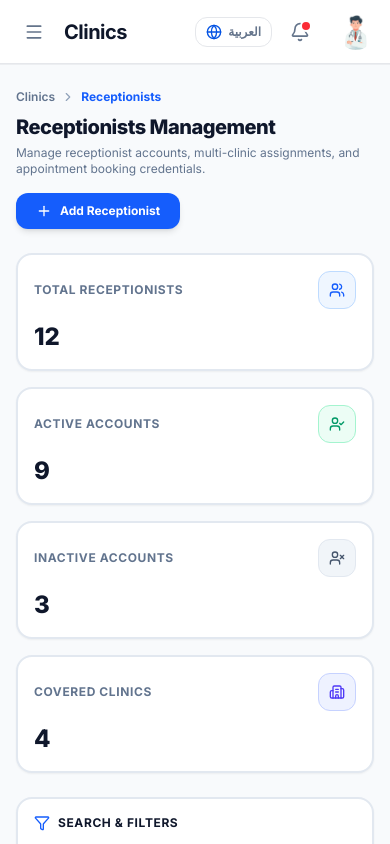
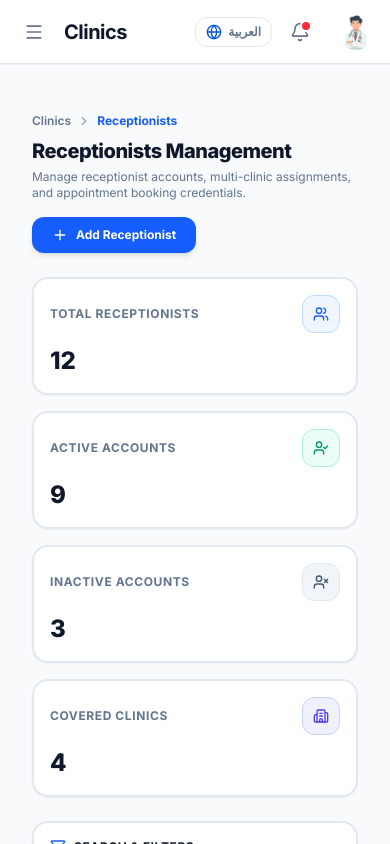
Before and after one commit to EsraaAhmed886/appoynt-api, a Next.js app in the folder appoynt_web_app/: page /clinics/receptionists in a window 390 px wide. Built offline with nearby package versions, Linux system fonts and the light colour scheme; no server answers.

Commit message:
[APPOYNT-134][FRONTEND][REFACTOR]: Expand layout container width to full responsive viewport across receptionists management

```diff
--- a/appoynt_web_app/src/app/clinics/receptionists/page.tsx
+++ b/appoynt_web_app/src/app/clinics/receptionists/page.tsx
@@ -20,7 +20,9 @@ export default function ReceptionistsPage() {
   return (
     <DashboardLayout>
       <ReceptionistProvider>
-        <ReceptionistsView />
+        <div className="w-full min-h-screen px-4 sm:px-6 lg:px-8 py-6 space-y-6 max-w-[1600px] mx-auto">
+          <ReceptionistsView />
+        </div>
       </ReceptionistProvider>
     </DashboardLayout>
   );
--- a/appoynt_web_app/src/components/receptionists/receptionist_filter_bar.tsx
+++ b/appoynt_web_app/src/components/receptionists/receptionist_filter_bar.tsx
@@ -131,7 +131,7 @@ export default function ReceptionistFilterBar() {
     sort !== "newest";
 
   return (
-    <div className="bg-white dark:bg-[#0E1726] border-2 border-slate-200 dark:border-slate-800 rounded-2xl p-4 md:p-5 shadow-xs space-y-4">
+    <div className="w-full bg-white dark:bg-[#0E1726] border-2 border-slate-200 dark:border-slate-800 rounded-2xl p-4 md:p-5 shadow-xs space-y-4">
       <div className="flex items-center justify-between gap-3">
         <div className="flex items-center gap-2 text-xs font-bold text-slate-900 dark:text-white uppercase tracking-wider">
           <Filter className="w-4 h-4 text-blue-600 dark:text-blue-400" />
--- a/appoynt_web_app/src/components/receptionists/receptionist_stats_strip.tsx
+++ b/appoynt_web_app/src/components/receptionists/receptionist_stats_strip.tsx
@@ -61,7 +61,7 @@ export default function ReceptionistStatsStrip() {
   ];
 
   return (
-    <div className="grid grid-cols-1 sm:grid-cols-2 lg:grid-cols-4 gap-4">
+    <div className="w-full grid grid-cols-1 sm:grid-cols-2 lg:grid-cols-4 gap-4">
       {cards.map((card) => {
         const Icon = card.icon;
         return (
--- a/appoynt_web_app/src/components/receptionists/receptionist_table.tsx
+++ b/appoynt_web_app/src/components/receptionists/receptionist_table.tsx
@@ -78,7 +78,7 @@ export default function ReceptionistTable({ onEdit, onDelete }: ReceptionistTabl
   };
 
   return (
-    <div className="bg-white dark:bg-[#0E1726] border-2 border-slate-200 dark:border-slate-800 rounded-2xl shadow-xs overflow-hidden">
+    <div className="w-full bg-white dark:bg-[#0E1726] border-2 border-slate-200 dark:border-slate-800 rounded-2xl shadow-xs overflow-hidden">
       <div className="overflow-x-auto">
         <table className="w-full text-xs text-slate-700 dark:text-slate-200 text-start">
           <thead className="bg-slate-50 dark:bg-[#131E35] border-b-2 border-slate-200 dark:border-slate-800 uppercase text-[11px] font-bold text-slate-500 dark:text-slate-400">
--- a/appoynt_web_app/src/components/receptionists/receptionists_view.tsx
+++ b/appoynt_web_app/src/components/receptionists/receptionists_view.tsx
@@ -79,7 +79,7 @@ export default function ReceptionistsView() {
   const hasNoClinics = clinics.length === 0;
 
   return (
-    <div className="space-y-6 animate-in fade-in duration-200 text-start max-w-7xl mx-auto pb-12">
+    <div className="w-full space-y-6 animate-in fade-in duration-200 text-start pb-12">
       {/* Toast Notification Alert */}
       {toast && (
         <div
--- a/appoynt_web_app/src/components/receptionists/states/receptionist_table_skeleton.tsx
+++ b/appoynt_web_app/src/components/receptionists/states/receptionist_table_skeleton.tsx
@@ -18,7 +18,7 @@ export default function ReceptionistTableSkeleton() {
   const rows = Array.from({ length: 5 });
 
   return (
-    <div className="bg-white dark:bg-[#0E1726] border-2 border-slate-200 dark:border-slate-800 rounded-2xl shadow-xs overflow-hidden">
+    <div className="w-full bg-white dark:bg-[#0E1726] border-2 border-slate-200 dark:border-slate-800 rounded-2xl shadow-xs overflow-hidden">
       <div className="overflow-x-auto">
         <table className="w-full text-xs text-start">
           <thead className="bg-slate-50 dark:bg-[#131E35] border-b-2 border-slate-200 dark:border-slate-800">
```
